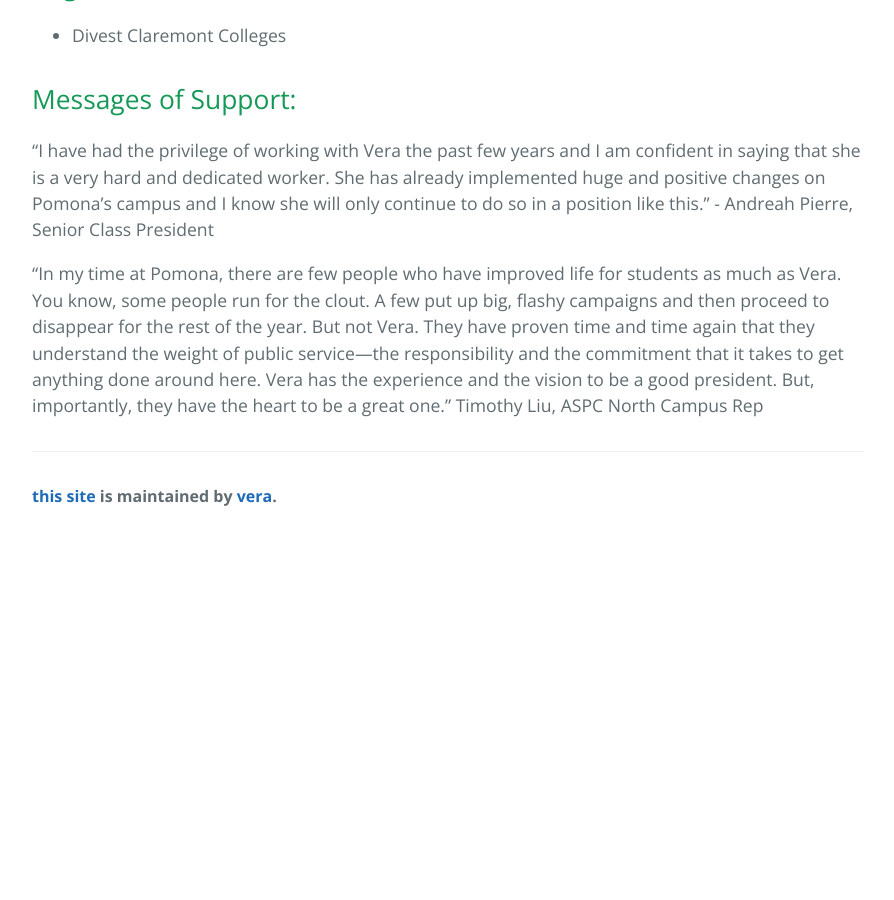
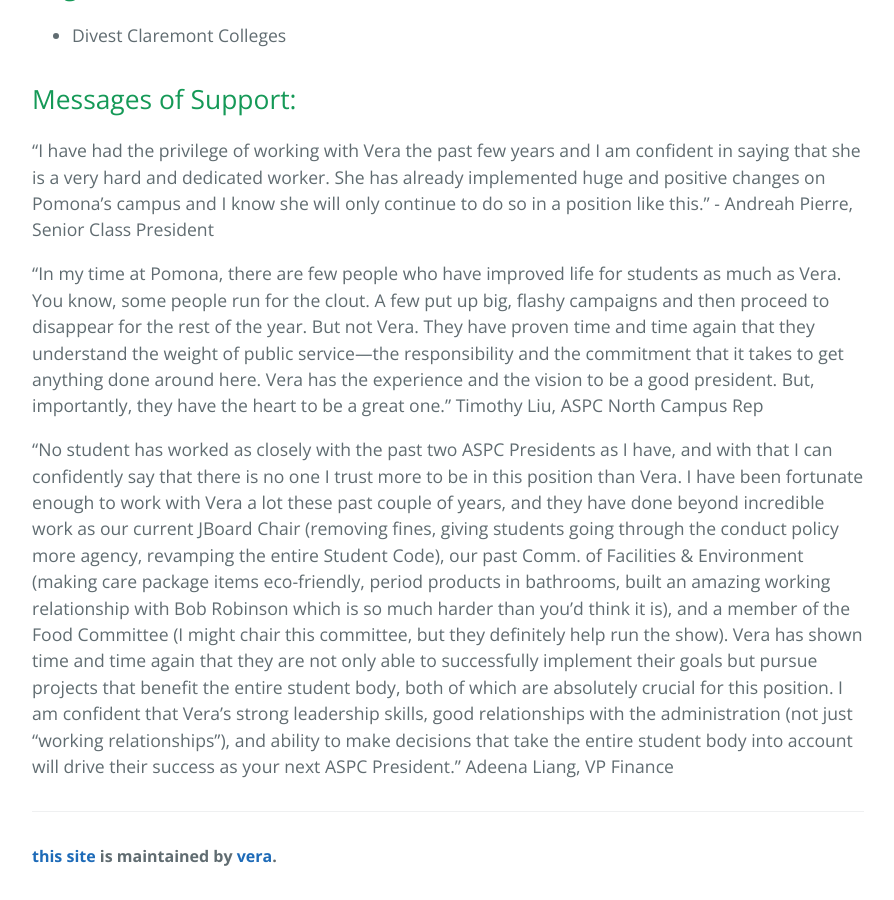
Before and after one commit to veraberger/veraberger.github.io, a Jekyll site: the page built from story.md, in a window 1280 px wide and 900 px high, scrolled down 680 px. Shown: the whole window, without its empty margins (192-1086 px from the left). Built offline with Jekyll 4.4.1, drawn with Linux system fonts in a browser that asks for light colours; before the commit the page ends 1220 px from its top, so only the background shows below that.

Commit message:
Update story.md

```diff
--- a/story.md
+++ b/story.md
@@ -21,3 +21,5 @@
 “I have had the privilege of working with Vera the past few years and I am confident in saying that she is a very hard and dedicated worker. She has already implemented huge and positive changes on Pomona’s campus and I know she will only continue to do so in a position like this.” - Andreah Pierre, Senior Class President
 
 "In my time at Pomona, there are few people who have improved life for students as much as Vera. You know, some people run for the clout. A few put up big, flashy campaigns and then proceed to disappear for the rest of the year. But not Vera. They have proven time and time again that they understand the weight of public service—the responsibility and the commitment that it takes to get anything done around here. Vera has the experience and the vision to be a good president. But, importantly, they have the heart to be a great one." Timothy Liu, ASPC North Campus Rep
+
+"No student has worked as closely with the past two ASPC Presidents as I have, and with that I can confidently say that there is no one I trust more to be in this position than Vera. I have been fortunate enough to work with Vera a lot these past couple of years, and they have done beyond incredible work as our current JBoard Chair (removing fines, giving students going through the conduct policy more agency, revamping the entire Student Code), our past Comm. of Facilities & Environment (making care package items eco-friendly, period products in bathrooms, built an amazing working relationship with Bob Robinson which is so much harder than you’d think it is), and a member of the Food Committee (I might chair this committee, but they definitely help run the show). Vera has shown time and time again that they are not only able to successfully implement their goals but pursue projects that benefit the entire student body, both of which are absolutely crucial for this position. I am confident that Vera’s strong leadership skills, good relationships with the administration (not just “working relationships”), and ability to make decisions that take the entire student body into account will drive their success as your next ASPC President." Adeena Liang, VP Finance
```
